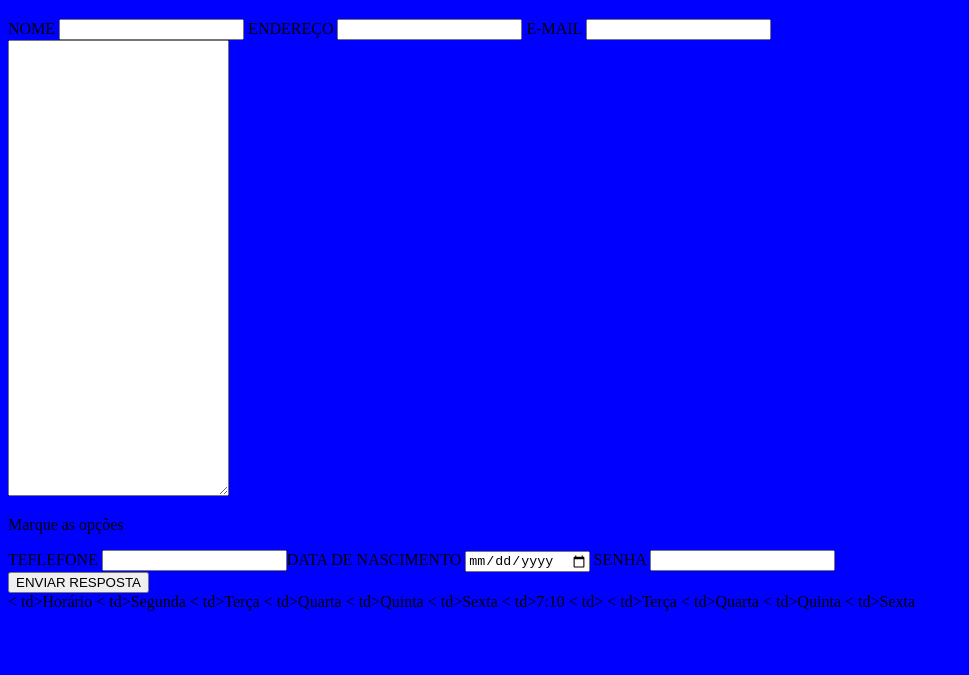
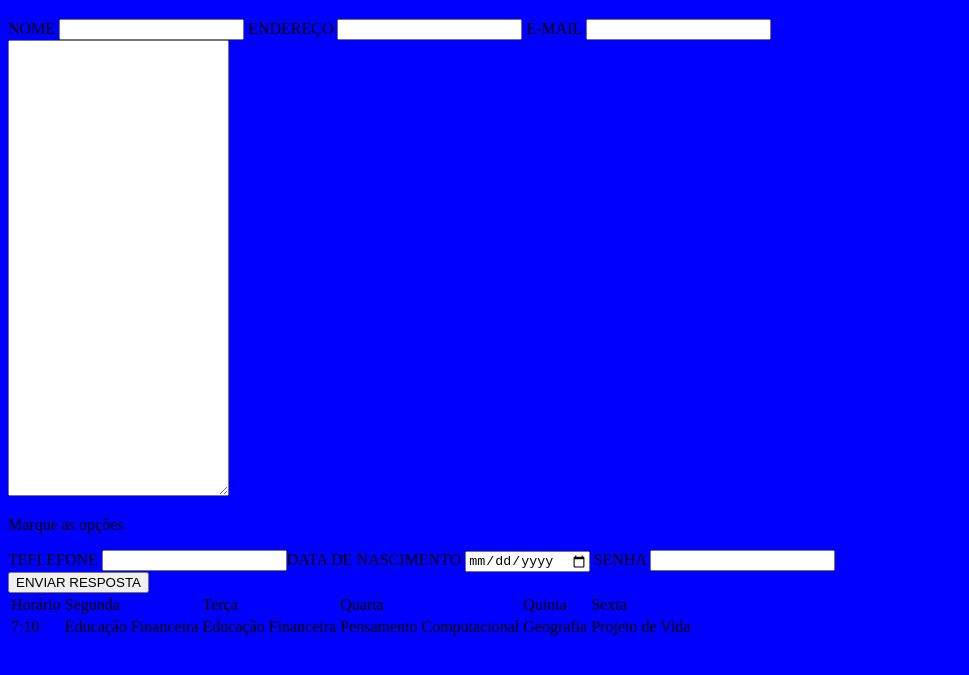
Before and after one commit to francielebatista/formulario, a plain HTML site: page index.html in a window 1280 px wide. Shown: the part 61-736 px from the top of the page, without its empty margins (0-969 px from the left). Drawn offline with Linux system fonts and the light colour scheme.

Commit message:
Update index.html

```diff
--- a/index.html
+++ b/index.html
@@ -43,33 +43,36 @@
 
 <tr>
 
-        < td>Horário</td>
+        <td>Horário</td>
 
-        < td>Segunda</td>
+        <td>Segunda</td>
 
-        < td>Terça</td>
+        <td>Terça</td>
 
-        < td>Quarta</td>
+        <td>Quarta</td>
 
-        < td>Quinta</td>
+        <td>Quinta</td>
 
-        < td>Sexta</td>
+        <td>Sexta</td>
 
      </tr>
 
 	<tr>
 
-        < td>7:10</td>
+        <td>7:10</td>
 
-        < td></td>
+        <td>Educação Financeira</td>
 
-        < td>Terça</td>
+        <td>Educação Financeira</td>
 
-        < td>Quarta</td>
+        <td>Pensamento Computacional</td>
 
-        < td>Quinta</td>
+        <td>Geografia</td>
 
-        < td>Sexta</td>
+        <td>Projeto de Vida</td>
 
      </tr>
 </table>
+
+	</body>
+</html>
```
